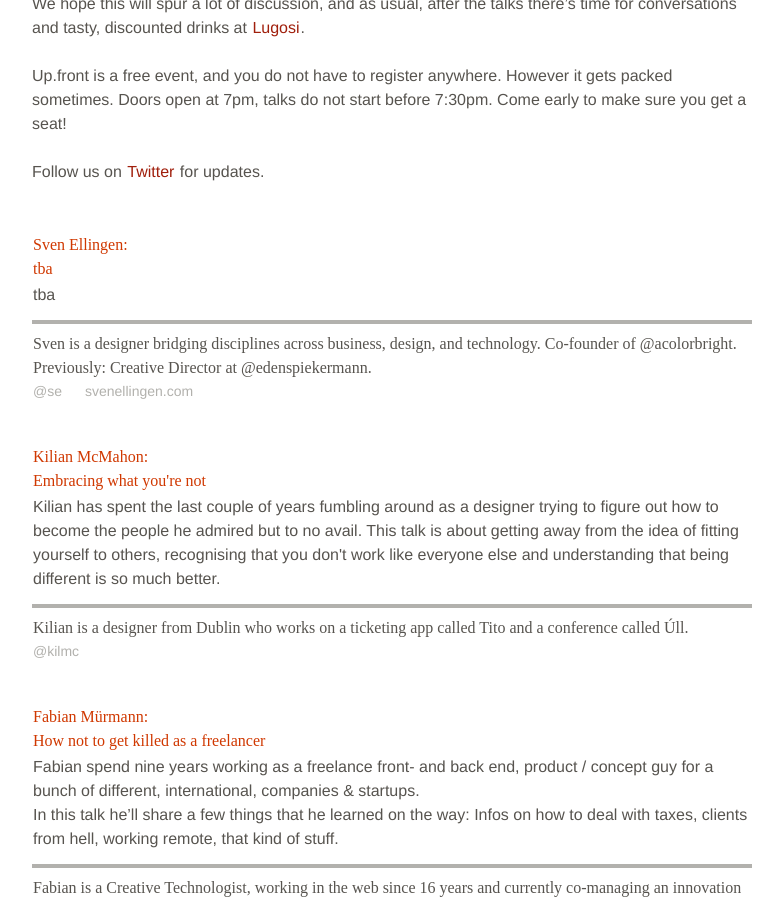
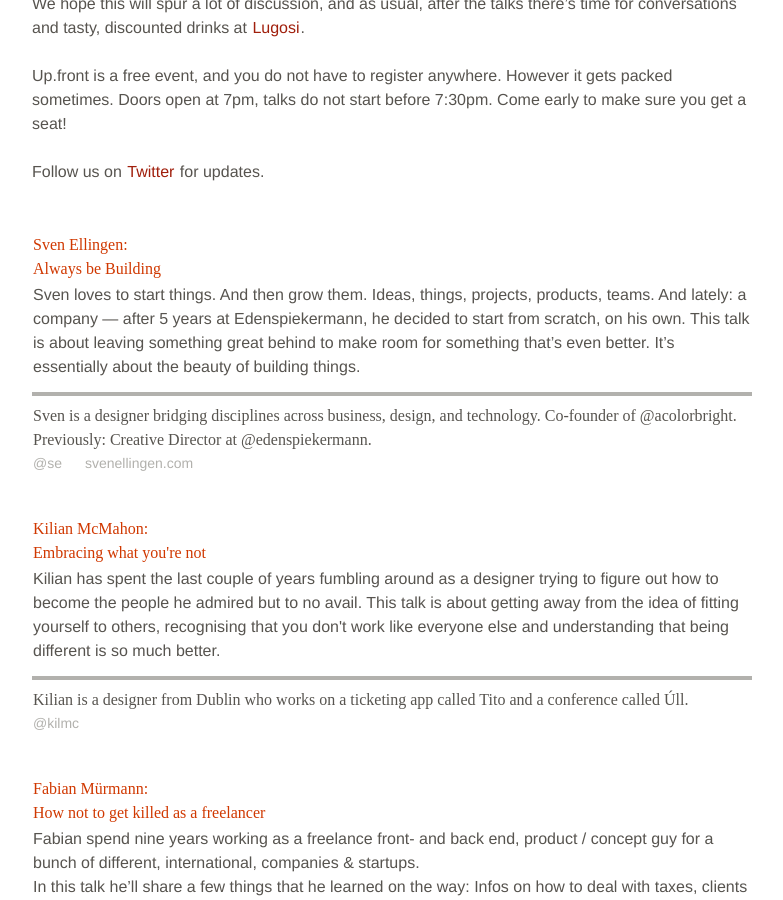
Before and after one commit to upfrontug/upfrontug.github.io, a Jekyll site: the page built from index.html, in a window 1280 px wide and 900 px high, scrolled down 856 px. Shown: the whole window, without its empty margins (248-1031 px from the left). Built offline with Jekyll 4.4.1, drawn with Linux system fonts in a browser that asks for light colours; nearby versions of some CDN libraries; a style sheet for code colours, icons or effects is not loaded.

Commit message:
Add sven info

```diff
--- a/index.html
+++ b/index.html
@@ -32,9 +32,9 @@
     <ul class="talks">
 
       <li>
-        <h4><span>Sven Ellingen:</span> tba</h4>
+        <h4><span>Sven Ellingen:</span> Always be Building</h4>
         <p>
-          tba
+          Sven loves to start things. And then grow them. Ideas, things, projects, products, teams. And lately: a company — after 5 years at Edenspiekermann, he decided to start from scratch, on his own. This talk is about leaving something great behind to make room for something that’s even better. It’s essentially about the beauty of building things.
         </p>
         <p class="speaker_info">
           Sven is a designer bridging disciplines across business, design, and technology. Co-founder of @acolorbright. Previously: Creative Director at @edenspiekermann.
```
